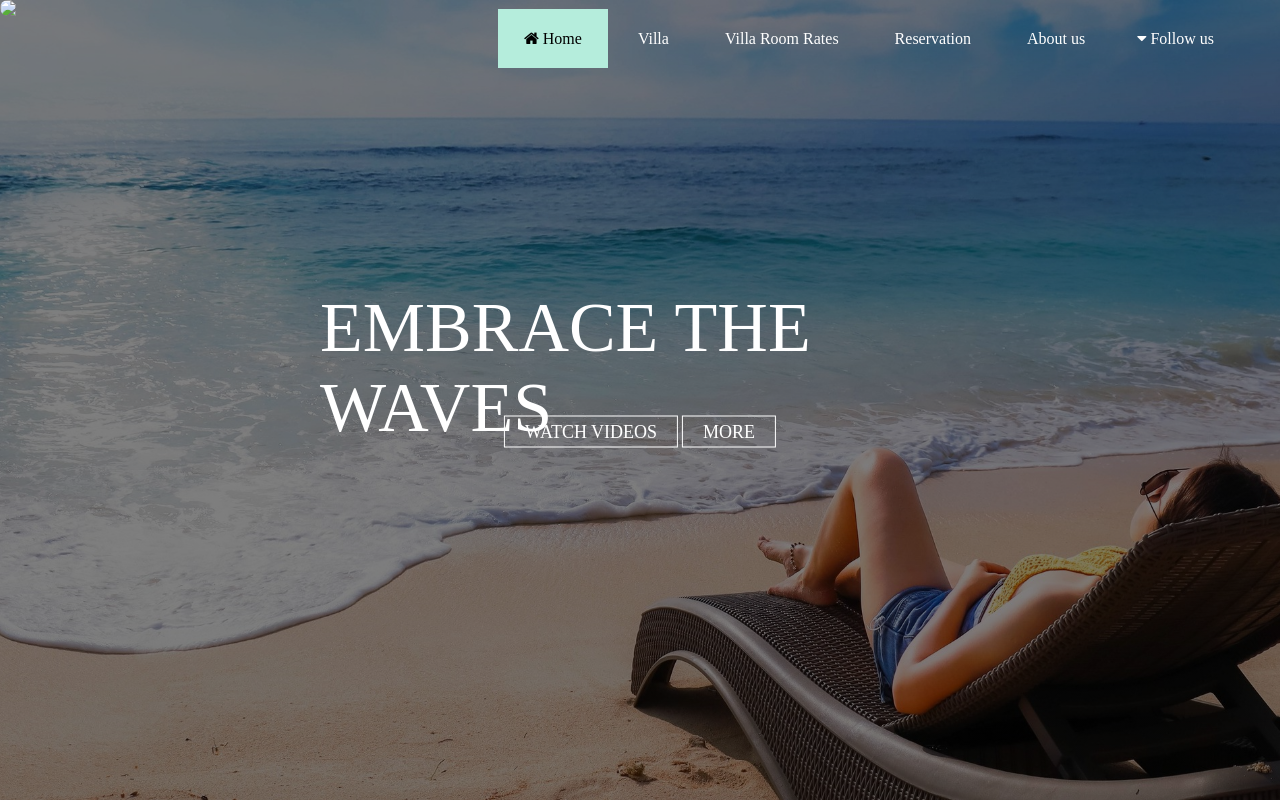
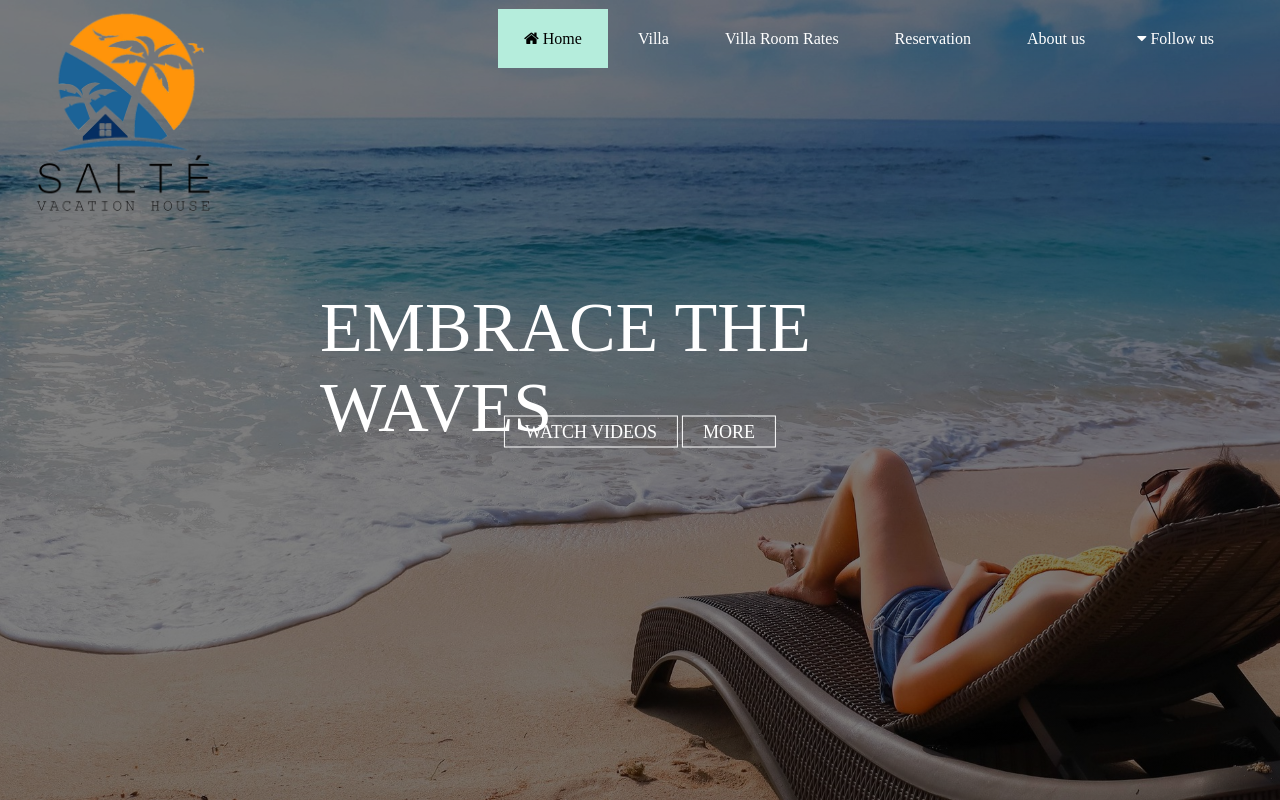
Before and after one commit to kazudel/resort, a plain HTML site: page index.html in a window 1280 px wide. Drawn offline with Linux system fonts and the light colour scheme.

Commit message:
index.html

```diff
--- a/index.html
+++ b/index.html
@@ -14,7 +14,7 @@
     <header>
         <div class="main">
             <div class="logo">
-               <img src="../Salté-Vacation-House/image-file-name/logo.png">
+               <img src="/image-file-name/logo.png">
             </div>
            <nav>
             <ul>
```
